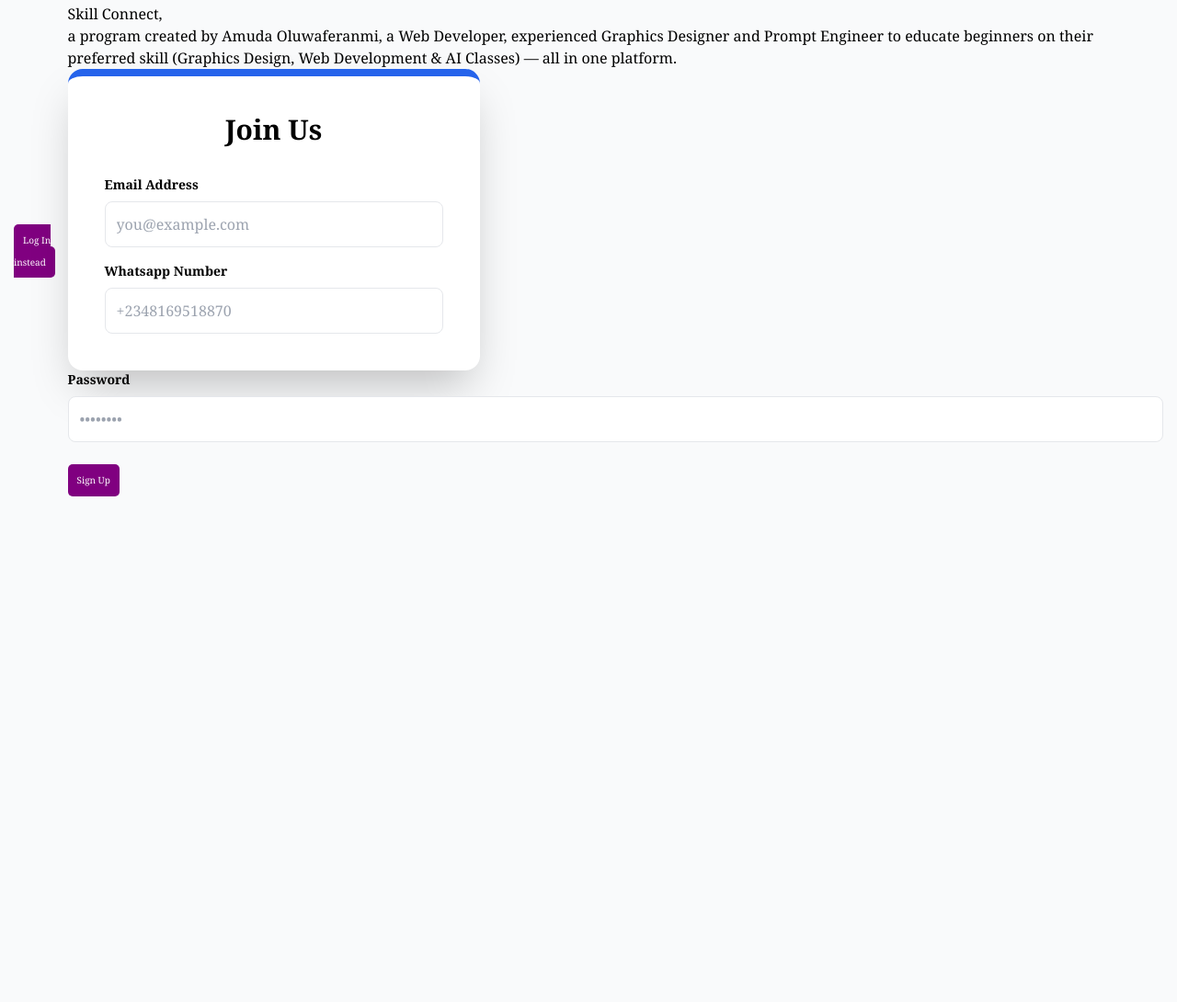
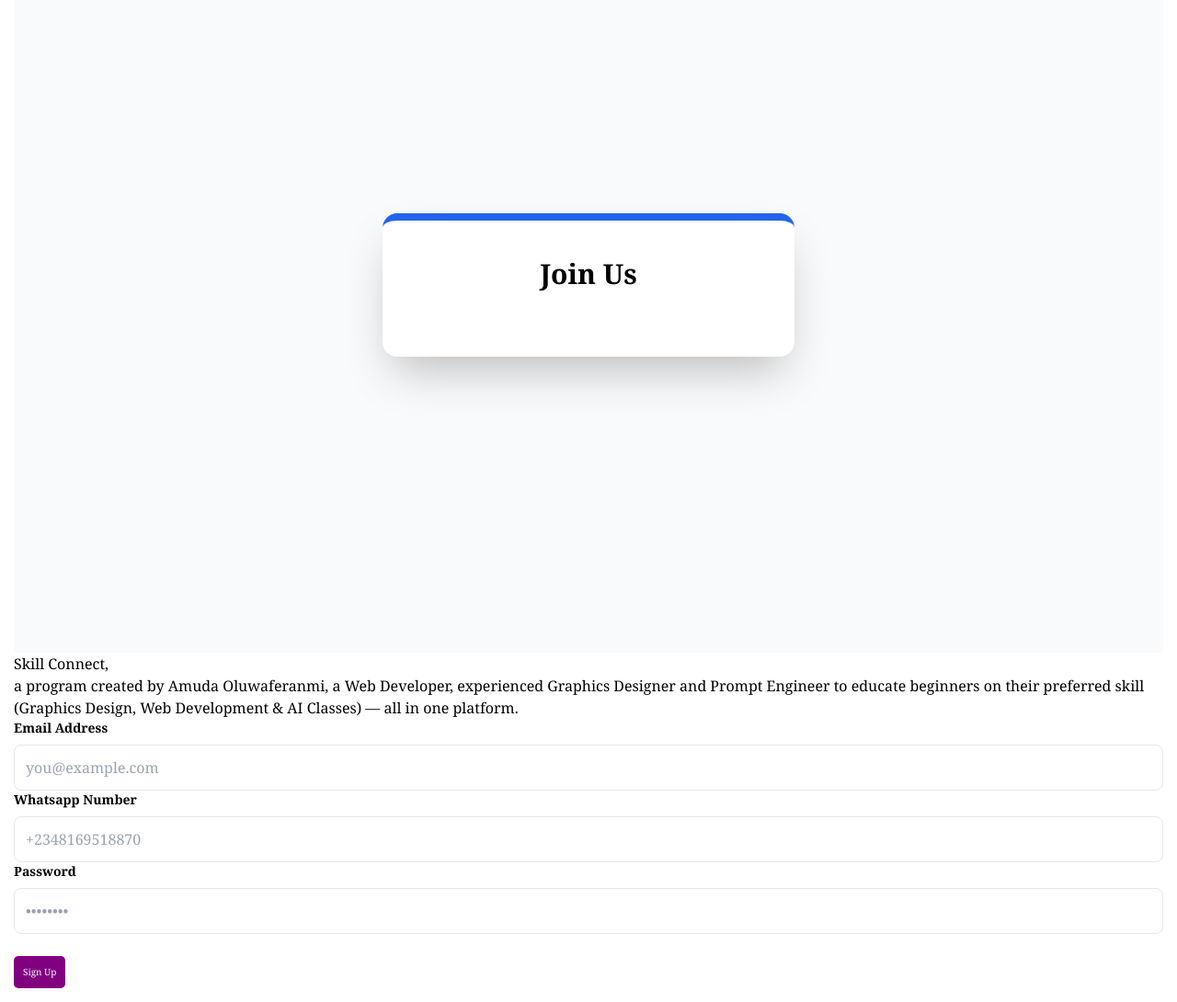
Before and after one commit to amuda16feranmi-dev/skillconnect.io, a plain HTML site: page signup.html in a window 1280 px wide. Shown: the part 129-1219 px from the top of the page at 92% size. Before the commit the page ends 800 px from the top, so only its background shows below. Drawn offline with nearby package versions, Linux system fonts and the light colour scheme.

Commit message:
Add files via upload

```diff
--- a/signup.html
+++ b/signup.html
@@ -10,15 +10,17 @@
         <a href="auth.html"class="btn">Log In instead</a>
             </ul>
         </nav>
-         </header>  <!-- HERO SECTION -->  <section class="hero">
+         </header>
+<!-- HERO SECTION -->
+  <h3 class="bg-gray-50 flex items-center justify-center h-screen">
+    <div class="bg-white p-10 rounded-2xl shadow-2xl w-full max-w-md border-t-8 border-blue-600">
+        <h2 class="text-3xl font-bold text-center mb-8">Join Us</h2>
+        <form action="dashboard.html">
+            <div class="mb-4"> </h3>
+   <section class="hero">
    <h2>Skill Connect,</h2>
     <p> a program created by Amuda Oluwaferanmi, a Web Developer, experienced Graphics Designer and Prompt Engineer to educate beginners on their preferred skill (Graphics Design, Web Development & AI Classes) — all in one platform.</p>
         </head>
-<body class="bg-gray-50 flex items-center justify-center h-screen">
-    <div class="bg-white p-10 rounded-2xl shadow-2xl w-full max-w-md border-t-8 border-blue-600">
-        <h2 class="text-3xl font-bold text-center mb-8">Join Us</h2>
-        <form action="dashboard.html">
-            <div class="mb-4">
 
                 <label class="block text-sm font-bold mb-2">Email Address</label>
                 <input type="email" class="w-full p-3 border rounded-lg focus:outline-none focus:ring-2 focus:ring-blue-500" placeholder="you@example.com" required>
```
